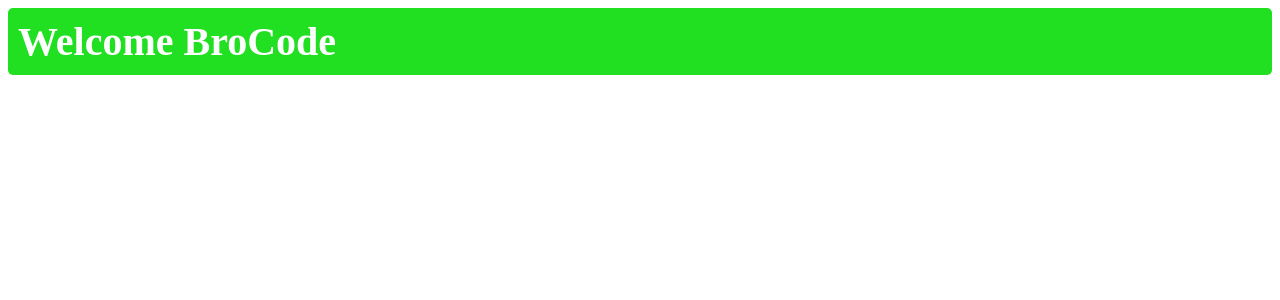
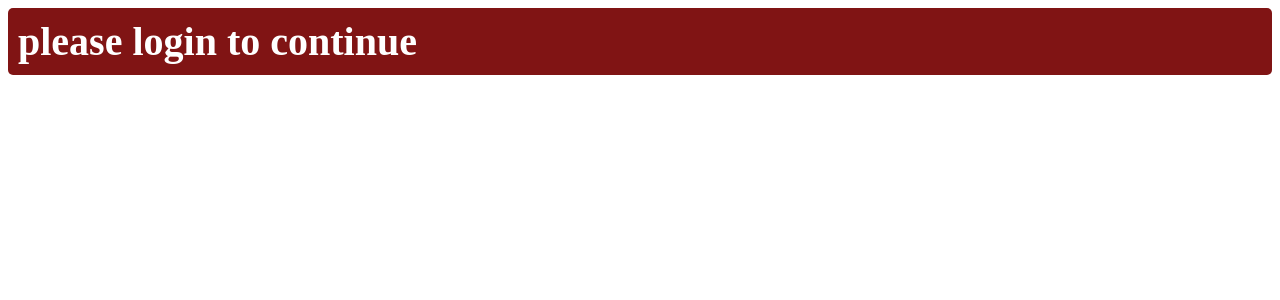
Before and after one commit to avinashpitti/react-projects, a React (Vite) app in the folder my-react-app/: page / in a window 1280 px wide. Shown: the top 300 px of the page. Built offline with nearby package versions, Linux system fonts and the light colour scheme.

Commit message:
added different method of ternary

```diff
--- a/my-react-app/src/App.jsx
+++ b/my-react-app/src/App.jsx
@@ -4,7 +4,7 @@ import UserGreeting from "./UserGreeting";
 function App(){
   return(
     <>
-      <UserGreeting isLoggedIn ={true} username="BroCode" />
+      <UserGreeting isLoggedIn ={false} username="BroCode" />
     </>
   );
 }
--- a/my-react-app/src/UserGreeting.jsx
+++ b/my-react-app/src/UserGreeting.jsx
@@ -1,7 +1,10 @@
 function UserGreeting(props){
 
-    return props.isLoggedIn ? <h2 className="welcome-message">Welcome {props.username} </h2> :
-                              <h2 className="login-prompt">please login to continue</h2> ;
+    const welcomeMessage=<h2 className="welcome-message">Welcome {props.username} </h2>
+    const loginPrompt=<h2 className="login-prompt">please login to continue</h2>
+
+    return props.isLoggedIn ? welcomeMessage : loginPrompt;
+
 
 
 
```
